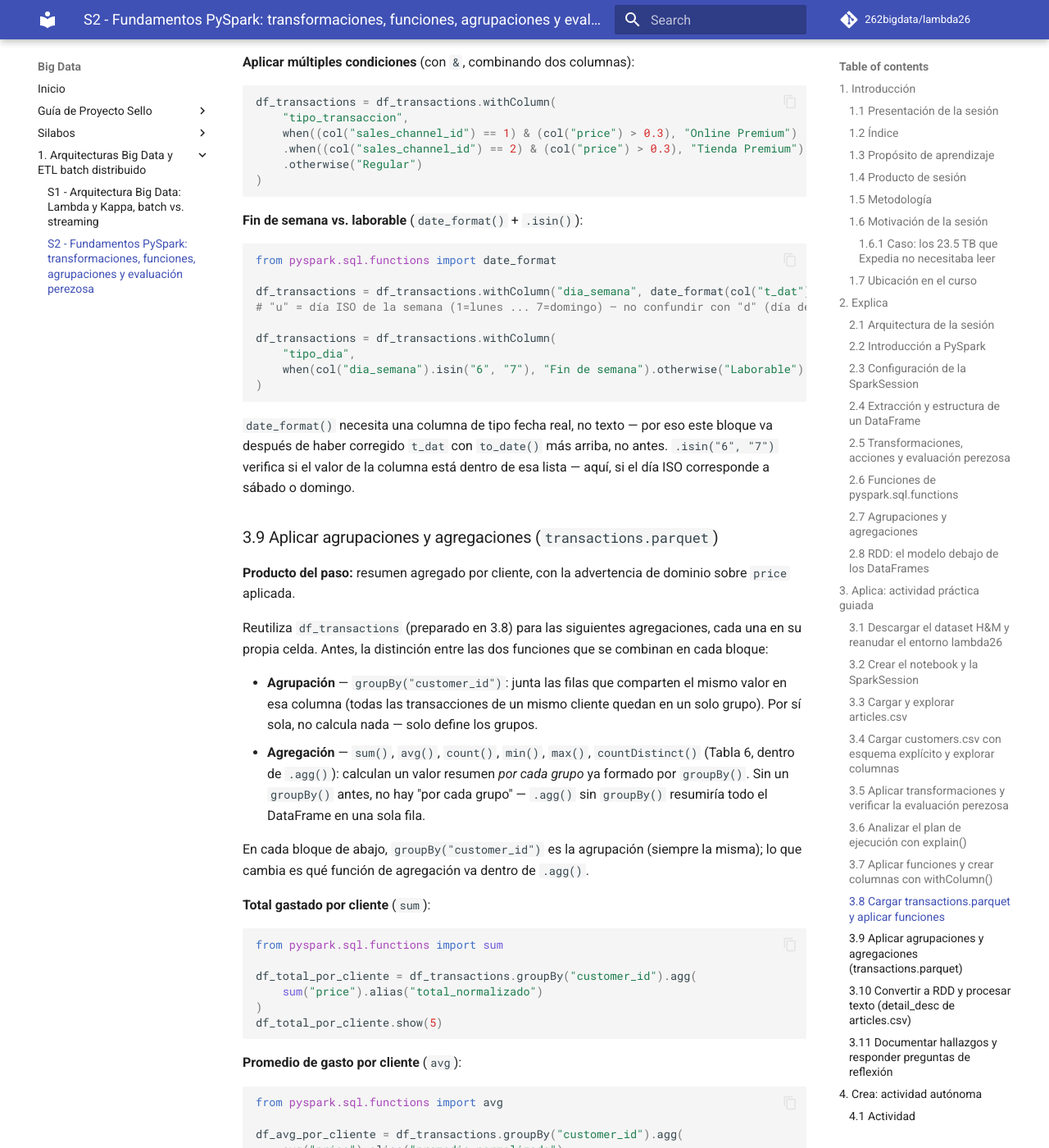
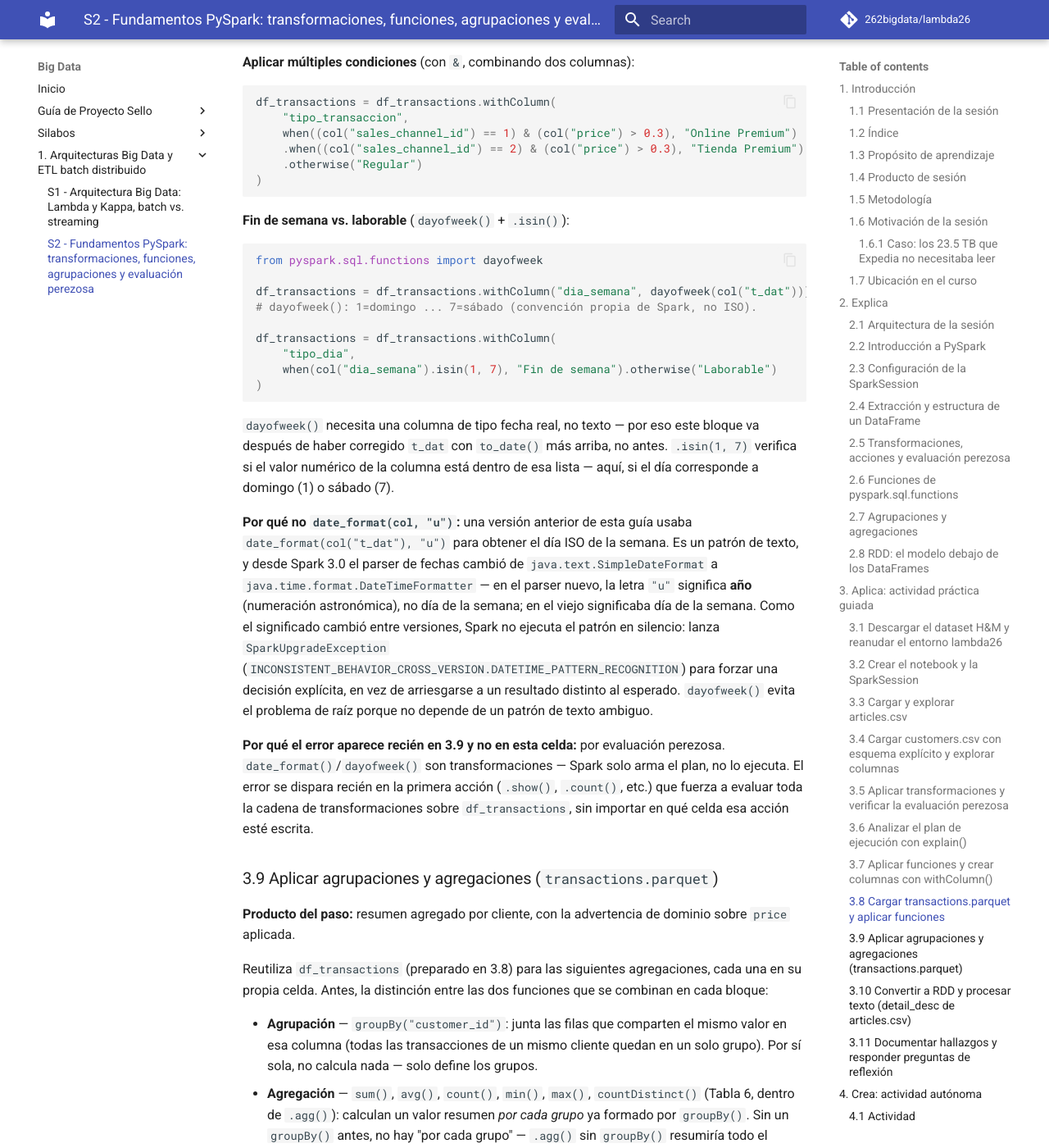
Before and after one commit to 262bigdata/lambda26, an MkDocs documentation site: the page built from docs/sesiones/S02_Fundamentos_PySpark_Transformaciones_Lazy_Evaluation.md, in a window 1280 px wide and 1400 px high, scrolled down 26633 px. Shown: the whole window at 82% size. Built offline with MkDocs 1.6.1 and Material for MkDocs 9.7.7, drawn with Linux system fonts in a browser that asks for light colours; comment, search, counter and statistics services are not loaded.

Commit message:
Sesion 2

````diff
--- a/docs/sesiones/S02_Fundamentos_PySpark_Transformaciones_Lazy_Evaluation.md
+++ b/docs/sesiones/S02_Fundamentos_PySpark_Transformaciones_Lazy_Evaluation.md
@@ -832,21 +832,25 @@ df_transactions = df_transactions.withColumn(
 )
 ```
 
-**Fin de semana vs. laborable** (`date_format()` + `.isin()`):
+**Fin de semana vs. laborable** (`dayofweek()` + `.isin()`):
 
 ```python
-from pyspark.sql.functions import date_format
+from pyspark.sql.functions import dayofweek
 
-df_transactions = df_transactions.withColumn("dia_semana", date_format(col("t_dat"), "u"))
-# "u" = día ISO de la semana (1=lunes ... 7=domingo) — no confundir con "d" (día del mes).
+df_transactions = df_transactions.withColumn("dia_semana", dayofweek(col("t_dat")))
+# dayofweek(): 1=domingo ... 7=sábado (convención propia de Spark, no ISO).
 
 df_transactions = df_transactions.withColumn(
     "tipo_dia",
-    when(col("dia_semana").isin("6", "7"), "Fin de semana").otherwise("Laborable")
+    when(col("dia_semana").isin(1, 7), "Fin de semana").otherwise("Laborable")
 )
 ```
 
-`date_format()` necesita una columna de tipo fecha real, no texto — por eso este bloque va después de haber corregido `t_dat` con `to_date()` más arriba, no antes. `.isin("6", "7")` verifica si el valor de la columna está dentro de esa lista — aquí, si el día ISO corresponde a sábado o domingo.
+`dayofweek()` necesita una columna de tipo fecha real, no texto — por eso este bloque va después de haber corregido `t_dat` con `to_date()` más arriba, no antes. `.isin(1, 7)` verifica si el valor numérico de la columna está dentro de esa lista — aquí, si el día corresponde a domingo (1) o sábado (7).
+
+**Por qué no `date_format(col, "u")`:** una versión anterior de esta guía usaba `date_format(col("t_dat"), "u")` para obtener el día ISO de la semana. Es un patrón de texto, y desde Spark 3.0 el parser de fechas cambió de `java.text.SimpleDateFormat` a `java.time.format.DateTimeFormatter` — en el parser nuevo, la letra `"u"` significa **año** (numeración astronómica), no día de la semana; en el viejo significaba día de la semana. Como el significado cambió entre versiones, Spark no ejecuta el patrón en silencio: lanza `SparkUpgradeException` (`INCONSISTENT_BEHAVIOR_CROSS_VERSION.DATETIME_PATTERN_RECOGNITION`) para forzar una decisión explícita, en vez de arriesgarse a un resultado distinto al esperado. `dayofweek()` evita el problema de raíz porque no depende de un patrón de texto ambiguo.
+
+**Por qué el error aparece recién en 3.9 y no en esta celda:** por evaluación perezosa. `date_format()`/`dayofweek()` son transformaciones — Spark solo arma el plan, no lo ejecuta. El error se dispara recién en la primera acción (`.show()`, `.count()`, etc.) que fuerza a evaluar toda la cadena de transformaciones sobre `df_transactions`, sin importar en qué celda esa acción esté escrita.
 
 ### 3.9 Aplicar agrupaciones y agregaciones (`transactions.parquet`)
 
````
Also changed, not shown: 1 other file.
